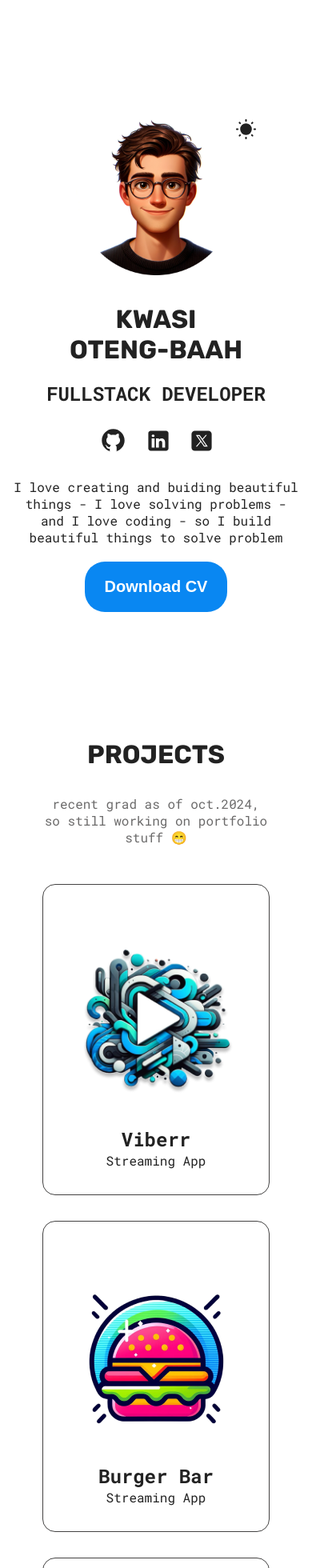
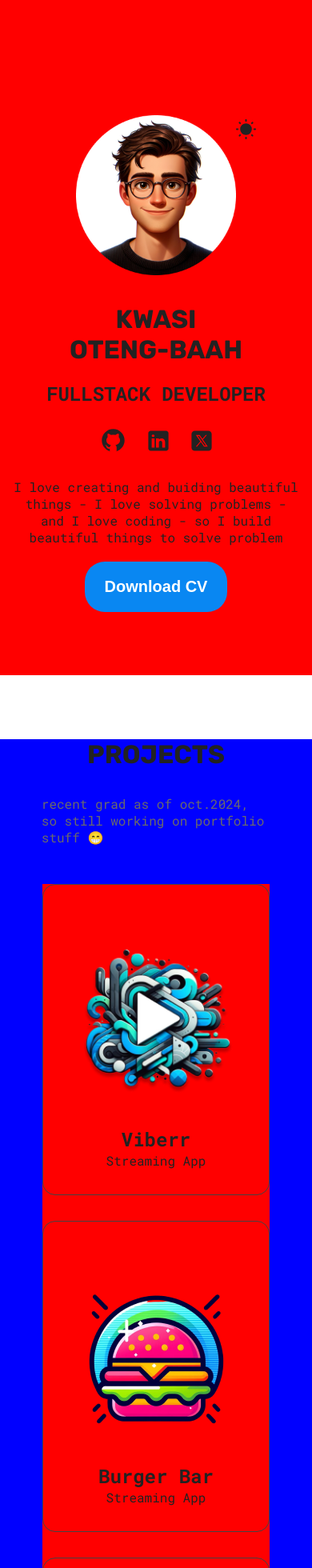
Before and after one commit to Studio117/kwasi-otengbaah-portfolio, a React (Vite) app: page / in a window 390 px wide. Shown: the top 1960 px of the page at 80% size. Built offline with nearby package versions, Linux system fonts and the light colour scheme.

Commit message:
styling and breakpoints for projects section

```diff
--- a/src/App.scss
+++ b/src/App.scss
@@ -46,5 +46,5 @@ body {
   max-width: 1920px;
   display: flex;
   flex-direction: column;
-  gap: 3em;
+  // gap: 3em;
 }
--- a/src/Styles/partials/global.scss
+++ b/src/Styles/partials/global.scss
@@ -33,13 +33,14 @@ h1 {
 }
 
 section {
+  // background-color: green;
   //   height: 100dvh;
-    display: flex;
-    flex-direction: column;
+  // display: flex;
+  // flex-direction: column;
   //   justify-content: center;
-    align-items: center;
-  text-align: center;
-  padding-bottom: 2em;
+  // align-items: center;
+  // text-align: center;
+  padding-bottom: 3em;
 }
 
 .sectionTitle {
--- a/src/components/HeroSection/HeroSection.jsx
+++ b/src/components/HeroSection/HeroSection.jsx
@@ -30,13 +30,14 @@ function HeroSection() {
   return (
     <section className=''>
       <div className="hero">
-        <div className="hero__image-theme">
+        <div className="hero__content-wrapper">
+                  <div className="hero__image-theme">
           <img src={heroImage} alt="profile picture of Kwasi Oteng-Baah" className="hero__image" />
 
           <img src={themeIcon} onClick={toggleTheme} className='hero__theme-icon' />
-        </div>
+          </div>
 
-        <div className="hero__info">
+                  <div className="hero__info">
           <h1 className="hero__name">Kwasi <br /> Oteng-Baah</h1>
           <h2 className="hero__profession">FullStack Developer</h2>
 
@@ -59,6 +60,10 @@ function HeroSection() {
           </a>
 
         </div>
+        </div>
+
+
+
       </div>
 
 
--- a/src/components/HeroSection/HeroSection.scss
+++ b/src/components/HeroSection/HeroSection.scss
@@ -3,7 +3,17 @@
 @use "../../Styles/partials/global.scss"as *;
 
 .hero {
+  background-color: red;
   height: 100dvh;
+  width: 100%;
+  display: flex;
+  flex-direction: column;
+  align-items: center;
+  justify-content: center;
+
+
+
+  &__content-wrapper {
     display: flex;
     flex-direction: column;
     align-items: center;
@@ -26,6 +36,9 @@
       width: 80%;
 
     }
+
+  }
+
 
   &__info {
     display: flex;
--- a/src/components/ProjectCard/ProjectCard.scss
+++ b/src/components/ProjectCard/ProjectCard.scss
@@ -10,6 +10,7 @@
     border: 1px solid var(--border-color);
     border-radius: 1em;
     padding: 3em 1em 2em;
+    text-align: center;
 
     img {
         max-width: 250px;
--- a/src/components/Projects/Projects.scss
+++ b/src/components/Projects/Projects.scss
@@ -1,24 +1,33 @@
-@use "../../Styles/partials/variables.scss" as *;
-@use "../../Styles/partials/mixins.scss" as *;
-@use "../../Styles/partials/global.scss" as *;
+@use "../../Styles/partials/variables.scss"as *;
+@use "../../Styles/partials/mixins.scss"as *;
+@use "../../Styles/partials/global.scss"as *;
 
 .projects {
+  background-color: blue;
   height: 100%;
+  width: 100%;
   display: flex;
   flex-direction: column;
   align-items: center;
   justify-content: space-evenly;
-//   gap: 2em;
-  padding: 0 1em;
+  margin-top: 2em;
+  //   gap: 2em;
+  padding: 0 1em 2em;
   min-height: 500px;
+
   &__container {
-    // background-color: red;
+    background-color: red;
     display: flex;
     flex-direction: column;
     justify-content: center;
     align-items: center;
 
     gap: 2em;
+
+    @include tabletWidth {
+      width: 80%;
+      flex-direction: row;
+    }
   }
 
   &__side-note {
@@ -27,5 +36,9 @@
     width: 80%;
     max-width: 600px;
     color: rgb(107, 106, 106);
+
+    @include tabletWidth {
+      text-align: center;
+    }
   }
 }
```
Lines whose indentation alone changed are shown as unchanged.
